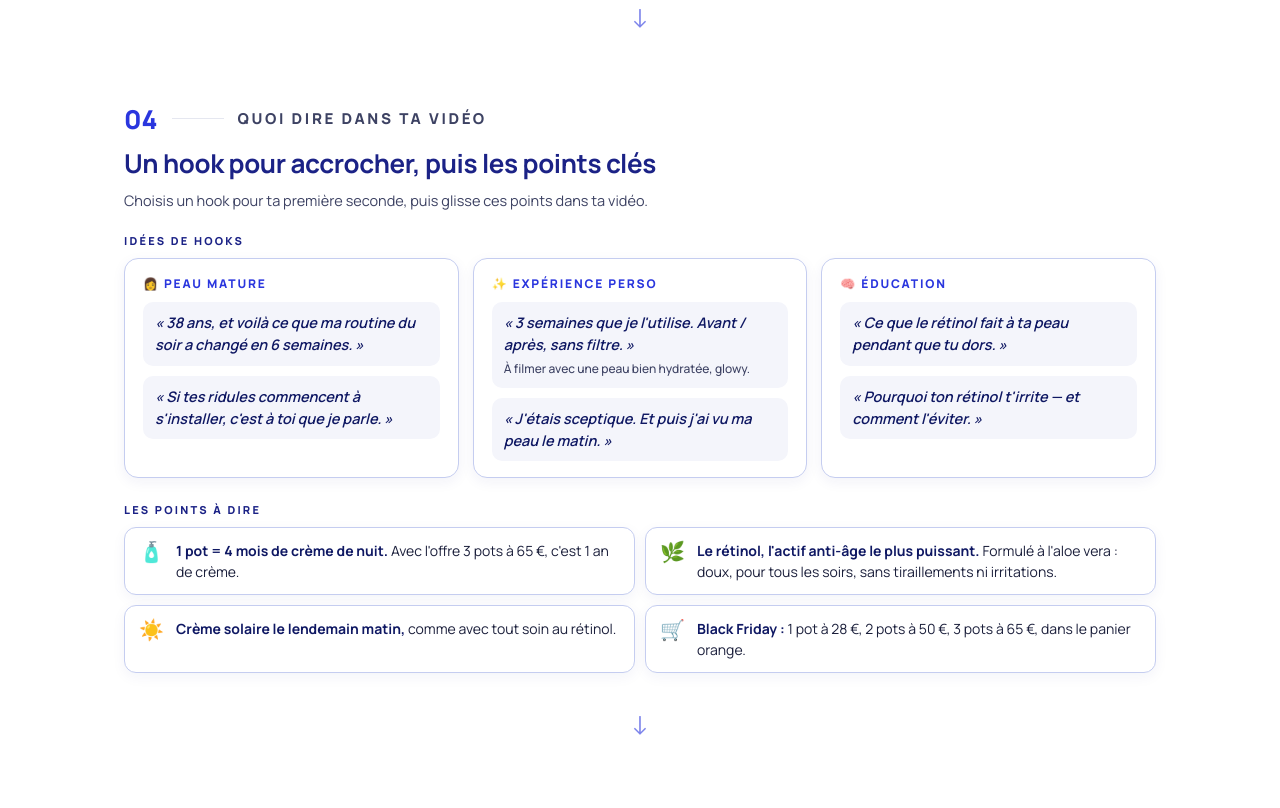
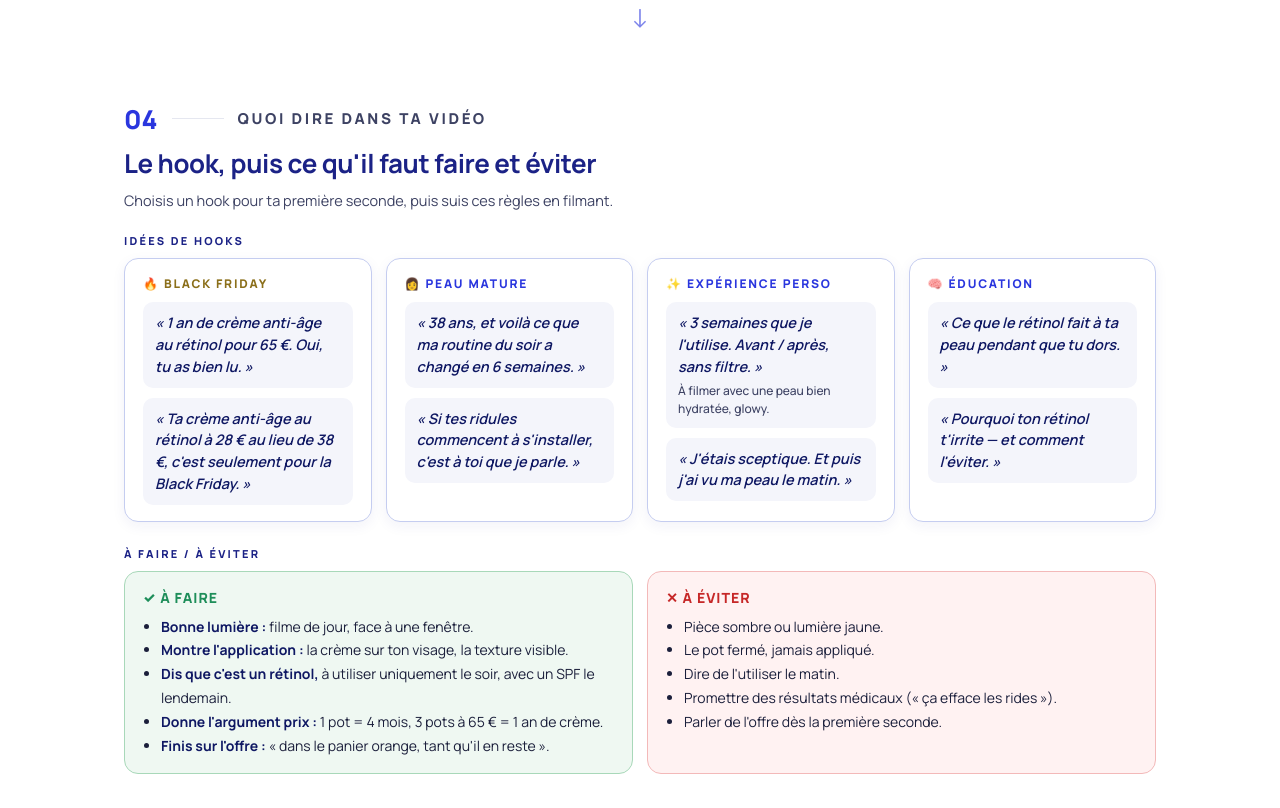
Before and after one commit to sesametts/kleem-affilies, a plain HTML site: page commence-ici.html in a window 1280 px wide. Shown: the part 2489-3297 px from the top of the page. Drawn offline with Linux system fonts and the light colour scheme.

Commit message:
Commence ici : 04 hooks (dont Black Friday) + À faire / À éviter
Co-Authored-By: Claude Opus 5.5 <noreply@anthropic.com>
Claude-Session: https://claude.ai/code/session_01FRPJp3PNQaiK8f3yTCNm48

```diff
--- a/commence-ici.html
+++ b/commence-ici.html
@@ -249,7 +249,9 @@
   .kf-green,.kf-gold,.kf-blue{background:#fff;border-color:var(--blue-soft);box-shadow:0 4px 14px rgba(27,34,134,.06);} .kf-i em{color:var(--blue);}
   @media(max-width:760px){.kb{grid-template-columns:1fr 1fr;}.kf{grid-template-columns:1fr 1fr;}}
 
-  .hk{display:grid;grid-template-columns:repeat(3,1fr);gap:14px;}
+  .hk{display:grid;grid-template-columns:repeat(4,1fr);gap:14px;}
+  .hk-bf{border-color:#E9C46A;background:#FFFBF0;} .hk-bf .hk-t{color:#8B6F1A;}
+  @media(max-width:1000px){.hk{grid-template-columns:1fr 1fr;}}
   .hk-col{background:#fff;border:1px solid var(--blue-soft);border-radius:14px;padding:16px 18px;box-shadow:0 4px 14px rgba(27,34,134,.06);}
   .hk-t{font-size:12px;letter-spacing:1.8px;text-transform:uppercase;font-weight:800;color:var(--blue);margin-bottom:10px;}
   .hk-col p{margin:0 0 10px;font-size:14.5px;line-height:1.5;color:#0F1863;font-weight:600;font-style:italic;background:var(--blue-pale);border-radius:10px;padding:10px 12px;}
@@ -266,6 +268,15 @@
   .pt p{margin:0;font-size:14px;line-height:1.5;color:var(--text);}
   .pt b{color:#0F1863;}
   @media(max-width:760px){.pt{grid-template-columns:1fr;}}
+
+  .dd2{display:grid;grid-template-columns:1fr 1fr;gap:14px;}
+  .dd2-col{border-radius:14px;padding:16px 18px;border:1px solid;}
+  .dd2-ok{background:#EFF8F2;border-color:#A8D8B9;} .dd2-ko{background:#FFF2F2;border-color:#F3B9B9;}
+  .dd2-t{font-weight:800;font-size:14px;letter-spacing:1px;text-transform:uppercase;margin-bottom:8px;}
+  .dd2-ok .dd2-t{color:#1E8E5A;} .dd2-ko .dd2-t{color:#C62828;}
+  .dd2 ul{margin:0;padding-left:18px;font-size:14px;line-height:1.7;color:var(--text);}
+  .dd2 b{color:#0F1863;}
+  @media(max-width:760px){.dd2{grid-template-columns:1fr;}}
 </style>
 </head>
 <body>
@@ -380,10 +391,15 @@
   <div class="container">
   <section class="sec">
     <div class="eyebrow"><span class="eyebrow-num">04</span><span class="eyebrow-rule"></span><span class="eyebrow-txt">Quoi dire dans ta vidéo</span></div>
-    <h2 class="sec-title ed">Un hook pour accrocher, puis les points clés</h2>
-    <p class="sec-intro">Choisis un hook pour ta première seconde, puis glisse ces points dans ta vidéo.</p>
+    <h2 class="sec-title ed">Le hook, puis ce qu'il faut faire et éviter</h2>
+    <p class="sec-intro">Choisis un hook pour ta première seconde, puis suis ces règles en filmant.</p>
     <div class="kp-label">Idées de hooks</div>
     <div class="hk">
+      <div class="hk-col hk-bf">
+        <div class="hk-t">🔥 Black Friday</div>
+        <p>« 1 an de crème anti-âge au rétinol pour 65 €. Oui, tu as bien lu. »</p>
+        <p>« Ta crème anti-âge au rétinol à 28 € au lieu de 38 €, c'est seulement pour la Black Friday. »</p>
+      </div>
       <div class="hk-col">
         <div class="hk-t">👩 Peau mature</div>
         <p>« 38 ans, et voilà ce que ma routine du soir a changé en 6 semaines. »</p>
@@ -400,12 +416,28 @@
         <p>« Pourquoi ton rétinol t'irrite — et comment l'éviter. »</p>
       </div>
     </div>
-    <div class="kp-label" style="margin-top:24px;">Les points à dire</div>
-    <div class="pt">
-      <div><span>🧴</span><p><b>1 pot = 4 mois de crème de nuit.</b> Avec l'offre 3 pots à 65 €, c'est 1 an de crème.</p></div>
-      <div><span>🌿</span><p><b>Le rétinol, l'actif anti-âge le plus puissant.</b> Formulé à l'aloe vera : doux, pour tous les soirs, sans tiraillements ni irritations.</p></div>
-      <div><span>☀️</span><p><b>Crème solaire le lendemain matin,</b> comme avec tout soin au rétinol.</p></div>
-      <div><span>🛒</span><p><b>Black Friday :</b> 1 pot à 28 €, 2 pots à 50 €, 3 pots à 65 €, dans le panier orange.</p></div>
+    <div class="kp-label" style="margin-top:24px;">À faire / À éviter</div>
+    <div class="dd2">
+      <div class="dd2-col dd2-ok">
+        <div class="dd2-t">✓ À faire</div>
+        <ul>
+          <li><b>Bonne lumière :</b> filme de jour, face à une fenêtre.</li>
+          <li><b>Montre l'application :</b> la crème sur ton visage, la texture visible.</li>
+          <li><b>Dis que c'est un rétinol,</b> à utiliser uniquement le soir, avec un SPF le lendemain.</li>
+          <li><b>Donne l'argument prix :</b> 1 pot = 4 mois, 3 pots à 65 € = 1 an de crème.</li>
+          <li><b>Finis sur l'offre :</b> « dans le panier orange, tant qu'il en reste ».</li>
+        </ul>
+      </div>
+      <div class="dd2-col dd2-ko">
+        <div class="dd2-t">✕ À éviter</div>
+        <ul>
+          <li>Pièce sombre ou lumière jaune.</li>
+          <li>Le pot fermé, jamais appliqué.</li>
+          <li>Dire de l'utiliser le matin.</li>
+          <li>Promettre des résultats médicaux (« ça efface les rides »).</li>
+          <li>Parler de l'offre dès la première seconde.</li>
+        </ul>
+      </div>
     </div>
   </section>
   </div>
```
